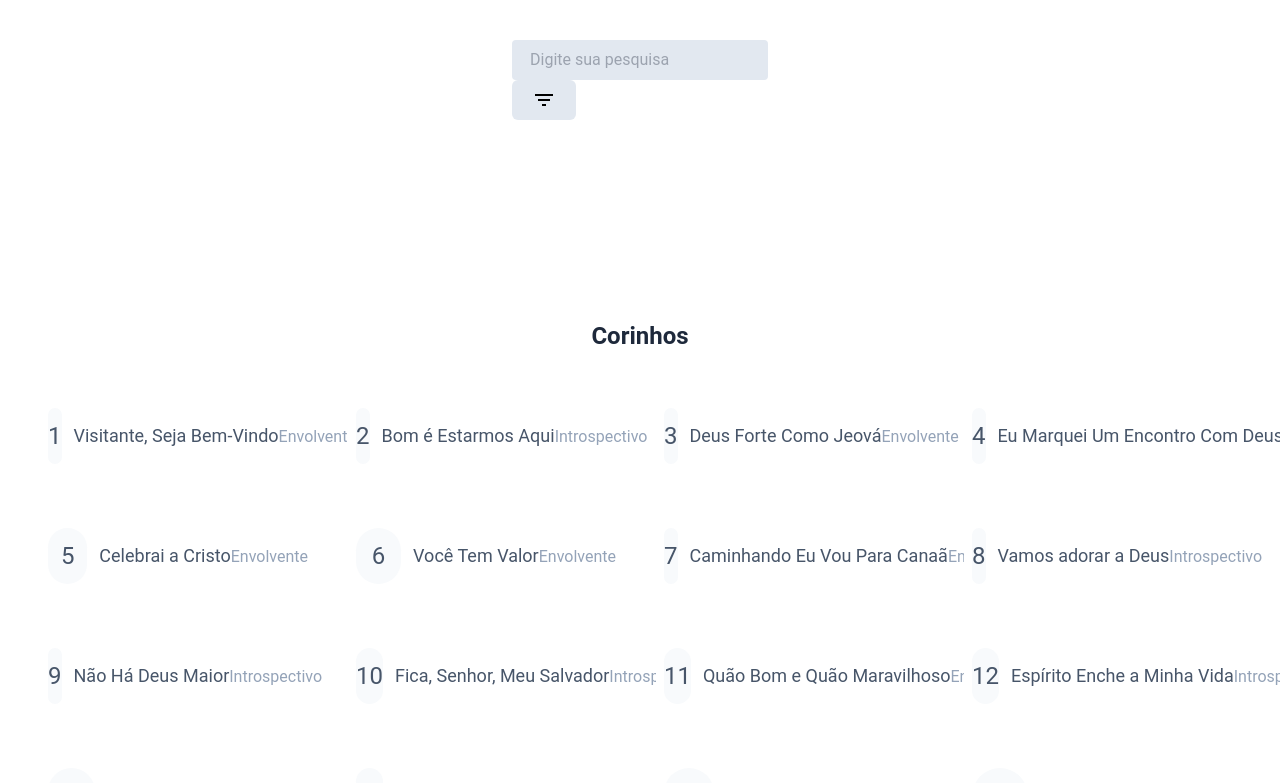
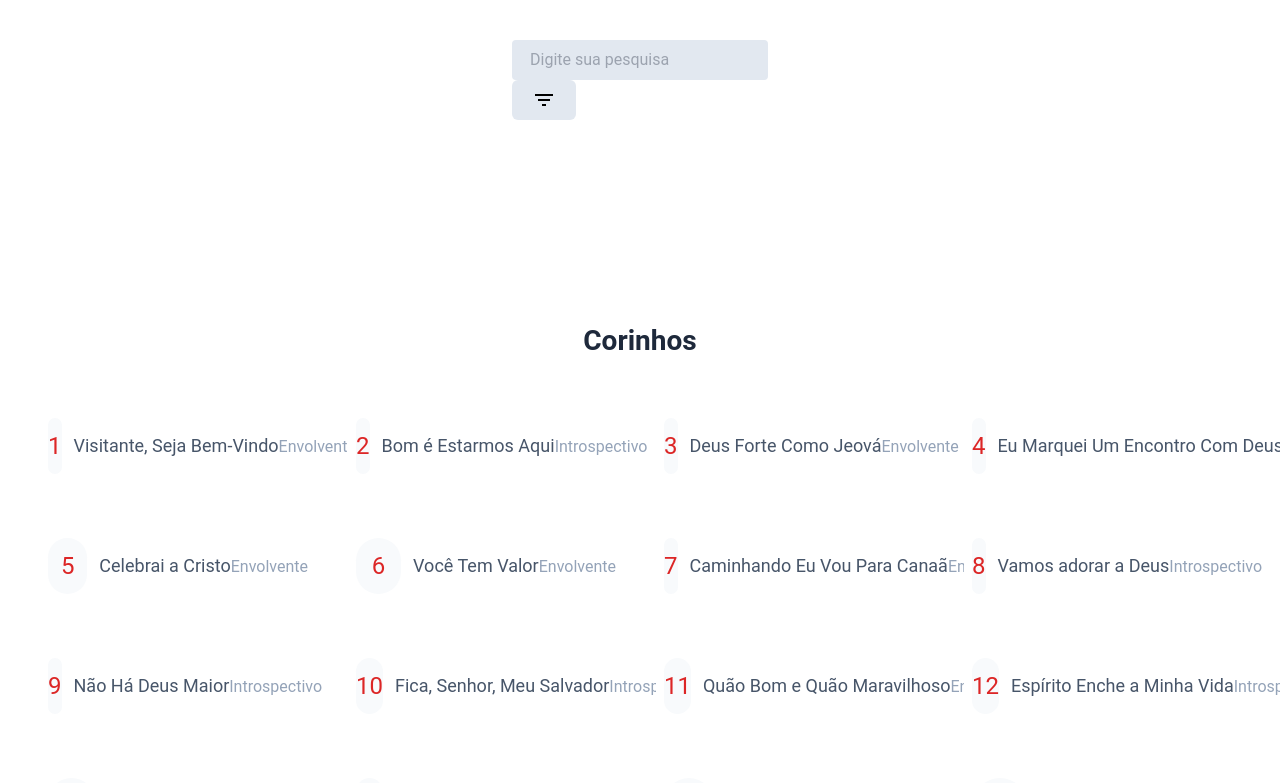
Before and after one commit to thiago-silva-santos/gospeltune, a Nuxt app: page / in a window 1280 px wide. Shown: the top 783 px of the page. Built offline with nearby package versions, Linux system fonts and the light colour scheme.

Commit message:
Ajustes nas cores do site

```diff
--- a/components/SongsCards.vue
+++ b/components/SongsCards.vue
@@ -58,7 +58,7 @@ export default {
 }
 
 .song_number {
-  @apply text-slate-600 w-14 h-14 text-2xl rounded-full flex items-center justify-center bg-slate-50
+  @apply text-red-600 w-14 h-14 text-2xl rounded-full flex items-center justify-center bg-slate-50
 }
 
 .song_title {
--- a/components/Tuning.vue
+++ b/components/Tuning.vue
@@ -146,7 +146,7 @@ export default {
 }
 
 .tuning_button {
-     @apply rounded-full bg-red-600 text-white p-2 w-10 h-10 flex justify-center items-center text-lg font-bold shadow-lg;
+     @apply rounded-full bg-red-600 text-white p-2 w-10 h-10 flex justify-center items-center text-xl font-bold shadow-lg;
      transition: all .3s ease;
      @apply fixed;
      bottom: 20px;
@@ -155,7 +155,7 @@ export default {
 }
 
 .tuning_button:hover {
-     @apply bg-red-700 transition ease-in-out delay-100;
+     @apply bg-red-500 transition ease-in-out delay-100;
 }
 
 .tuning_items {
@@ -176,7 +176,7 @@ export default {
 }
 
 .active {
-     @apply bg-rose-600 text-white
+     @apply bg-red-600 text-white
 }
 
 .active:hover {
--- a/pages/index.vue
+++ b/pages/index.vue
@@ -152,11 +152,11 @@ export default {
 }
 
 .button_filters_active {
-  @apply bg-red-500 text-white
+  @apply bg-red-600 text-white
 }
 
 h1 {
-  @apply text-2xl text-slate-800 font-bold text-center py-10
+  @apply text-[28px] text-slate-800 font-bold text-center py-10
 }
 
 .overlay {
```
Also changed, not shown: public/gospeltunelogo.png.
